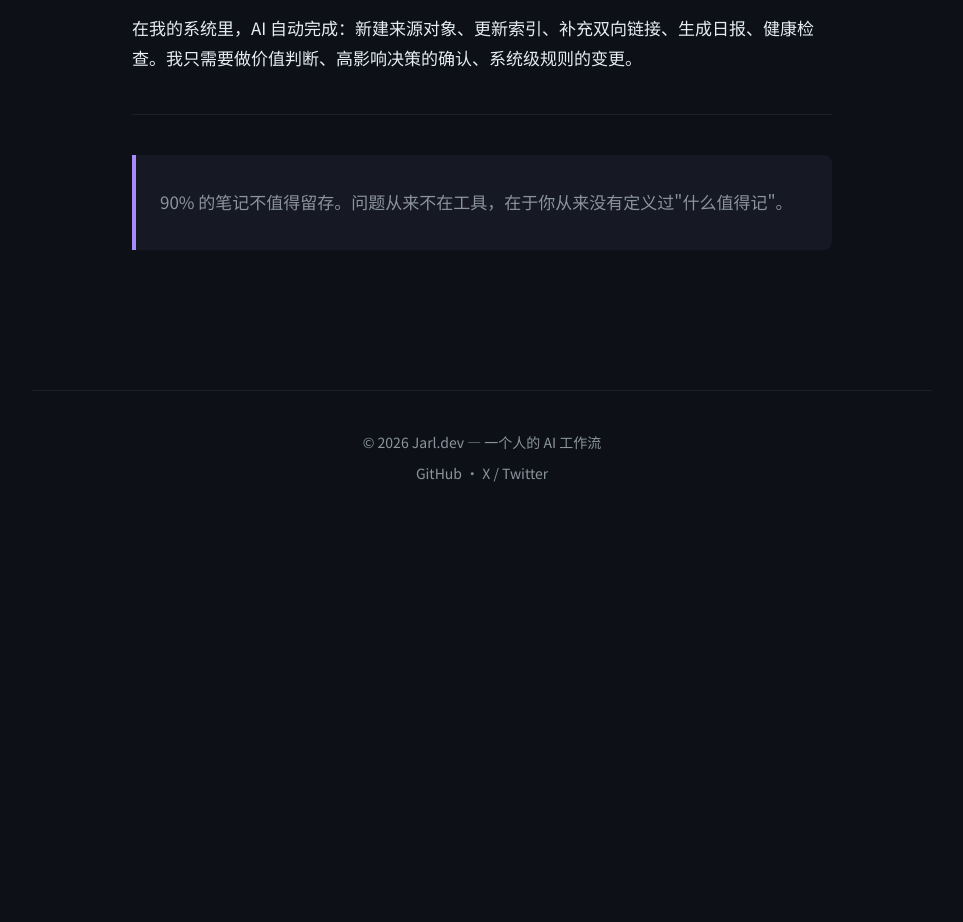
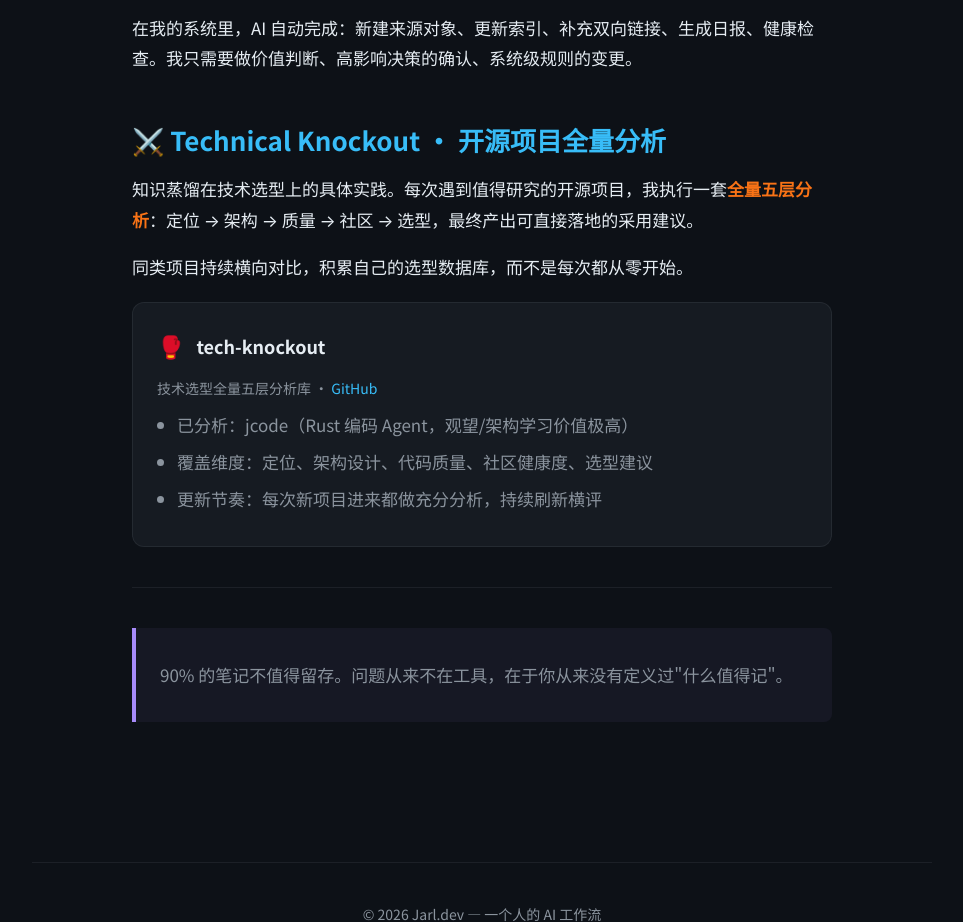
Before and after one commit to okbexx/okbexx.github.io, an Astro site: page /distill in a window 1280 px wide. Shown: the part 1496-2418 px from the top of the page, without its empty margins (158-1121 px from the left). Before the commit the page ends 2022 px from the top, so only its background shows below. Built offline with nearby package versions, Linux system fonts and the light colour scheme; Astro itself is replaced by a stand-in of ours.

Commit message:
feat: 链接 tech-knockout 项目到个人站
- distill 页面新增 Technical Knockout 版块，介绍全量五层分析工作流
- about 页面增加持续做的事列表项
- 链接直达 GitHub: https://github.com/okbexx/tech-knockout

```diff
--- a/src/pages/about.astro
+++ b/src/pages/about.astro
@@ -20,6 +20,7 @@ import BaseLayout from '../layouts/BaseLayout.astro';
     <h2>我在持续做的事</h2>
     <ul>
       <li><strong><a href="/distill">Distill · 知识蒸馏塔</a></strong>：一套每天都在跑的知识蒸馏系统，把碎片信息提炼成可复用的知识</li>
+      <li><strong><a href="https://github.com/okbexx/tech-knockout" target="_blank">Technical Knockout</a></strong>：开源项目全量五层分析，累积技术选型数据库</li>
       <li><strong>AI Agent 工作流</strong>：多 Agent 并行协作实践，探索人和 AI 的分工边界</li>
       <li><strong>超级个体实践</strong>：一个人 + AI 工具栈的真实工作流记录</li>
       <li><strong>内容创作</strong>：把实践过程变成可传播的内容，小红书 + 博客</li>
--- a/src/pages/distill.astro
+++ b/src/pages/distill.astro
@@ -60,6 +60,28 @@ import BaseLayout from '../layouts/BaseLayout.astro';
       在我的系统里，AI 自动完成：新建来源对象、更新索引、补充双向链接、生成日报、健康检查。我只需要做价值判断、高影响决策的确认、系统级规则的变更。
     </p>
 
+    <h2>⚔️ Technical Knockout · 开源项目全量分析</h2>
+    <p>
+      知识蒸馏在技术选型上的具体实践。每次遇到值得研究的开源项目，我执行一套<strong>全量五层分析</strong>：定位 → 架构 → 质量 → 社区 → 选型，最终产出可直接落地的采用建议。
+    </p>
+    <p>
+      同类项目持续横向对比，积累自己的选型数据库，而不是每次都从零开始。
+    </p>
+    <div style="background: var(--bg-card); border: 1px solid var(--border); border-radius: 12px; padding: 24px; margin: 20px 0;">
+      <div style="display: flex; align-items: center; gap: 12px; margin-bottom: 12px;">
+        <span style="font-size: 22px;">🥊</span>
+        <a href="https://github.com/okbexx/tech-knockout" target="_blank" style="font-size: 18px; font-weight: 700; color: var(--text);">tech-knockout</a>
+      </div>
+      <p style="font-size: 14px; color: var(--text-secondary); line-height: 1.6; margin: 0;">
+        技术选型全量五层分析库 · <a href="https://github.com/okbexx/tech-knockout" target="_blank">GitHub</a>
+      </p>
+      <ul style="margin: 12px 0 0; padding-left: 20px; font-size: 14px; color: var(--text-secondary);">
+        <li>已分析：jcode（Rust 编码 Agent，观望/架构学习价值极高）</li>
+        <li>覆盖维度：定位、架构设计、代码质量、社区健康度、选型建议</li>
+        <li>更新节奏：每次新项目进来都做充分分析，持续刷新横评</li>
+      </ul>
+    </div>
+
     <hr />
 
     <blockquote>
```
